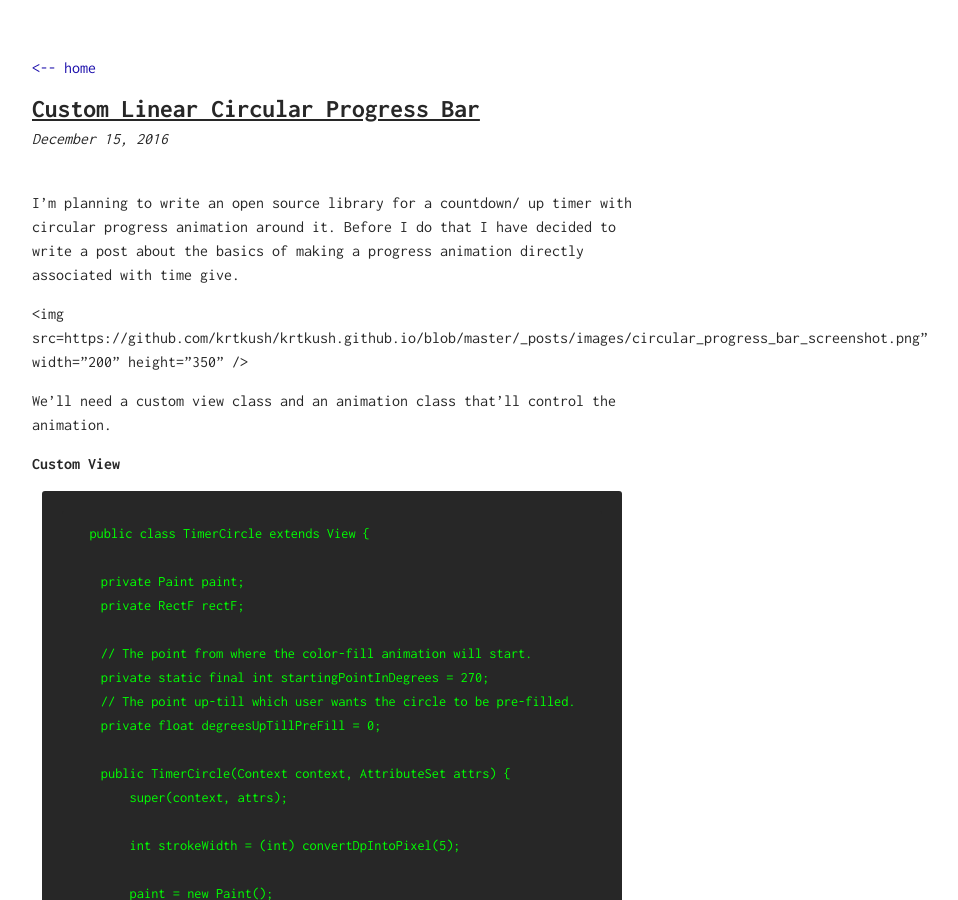
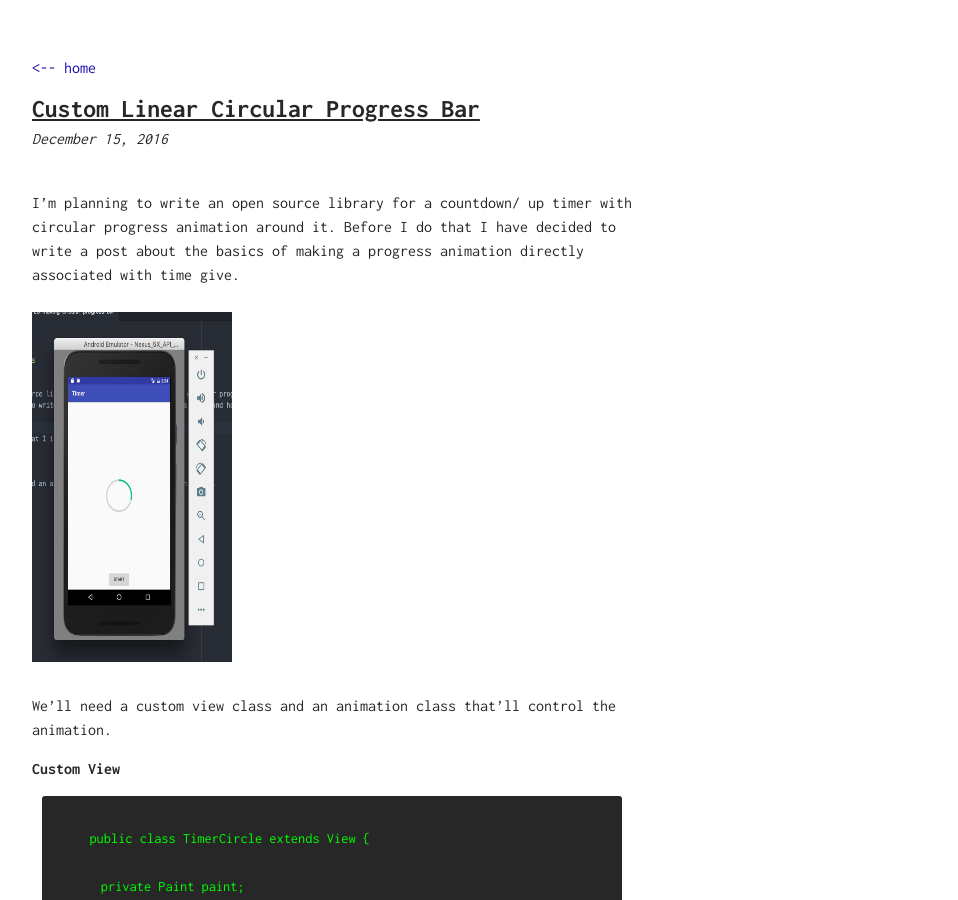
Before and after one commit to krtkush/krtkush.github.io, a Jekyll site: the page built from _posts/2016-12-15-making-circular-progress-bar.md, in a window 1280 px wide and 900 px high. Shown: the whole window, without its empty margins (308-1266 px from the left). Built offline with Jekyll 4.4.1, drawn with Linux system fonts in a browser that asks for light colours; comment, search, counter and statistics services are not loaded.

Commit message:
More format correction.

```diff
--- a/_posts/2016-12-15-making-circular-progress-bar.md
+++ b/_posts/2016-12-15-making-circular-progress-bar.md
@@ -8,7 +8,7 @@ I'm planning to write an open source library for a countdown/ up timer with circ
 progress animation around it. Before I do that I have decided to write a post about
 the basics of making a progress animation directly associated with time give.
 
-<img src=https://github.com/krtkush/krtkush.github.io/blob/master/_posts/images/circular_progress_bar_screenshot.png" width="200" height="350" />
+<img src="https://github.com/krtkush/krtkush.github.io/blob/master/_posts/images/circular_progress_bar_screenshot.png" width="200" height="350" />
 
 We'll need a custom view class and an animation class that'll control the animation.
 
@@ -53,7 +53,8 @@ We'll need a custom view class and an animation class that'll control the animat
             // Green Arc (Arc with 360 angle) - This circle will be created as
             // time progresses.
             paint.setColor(Color.parseColor("#00ba8c"));
-            canvas.drawArc(rectF, startingPointInDegrees, degreesUpTillPreFill, false, paint);
+            canvas.drawArc(rectF, startingPointInDegrees, degreesUpTillPreFill,
+               false, paint);
         }
 
         public float getDegreesUpTillPreFill() {
```
